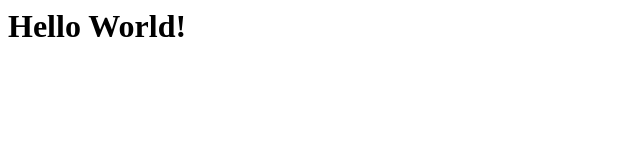
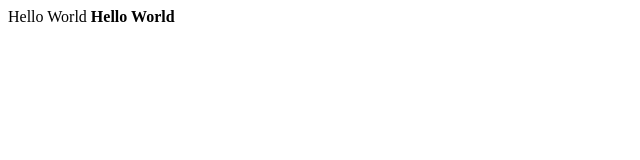
Before and after one commit to valerialilia/valerialilia.github.io, a plain HTML site: page index.html in a window 1280 px wide. Shown: the whole page, without its empty margins (0-640 px from the left). Drawn offline with Linux system fonts and the light colour scheme.

Commit message:
first edit2

```diff
--- a/index.html
+++ b/index.html
@@ -1,4 +1,4 @@
 <html>
-    <h1>Hello World! </h1>
-
+    <bh1>Hello World </h1>
+    <b>Hello World</b>
 </html>
```
